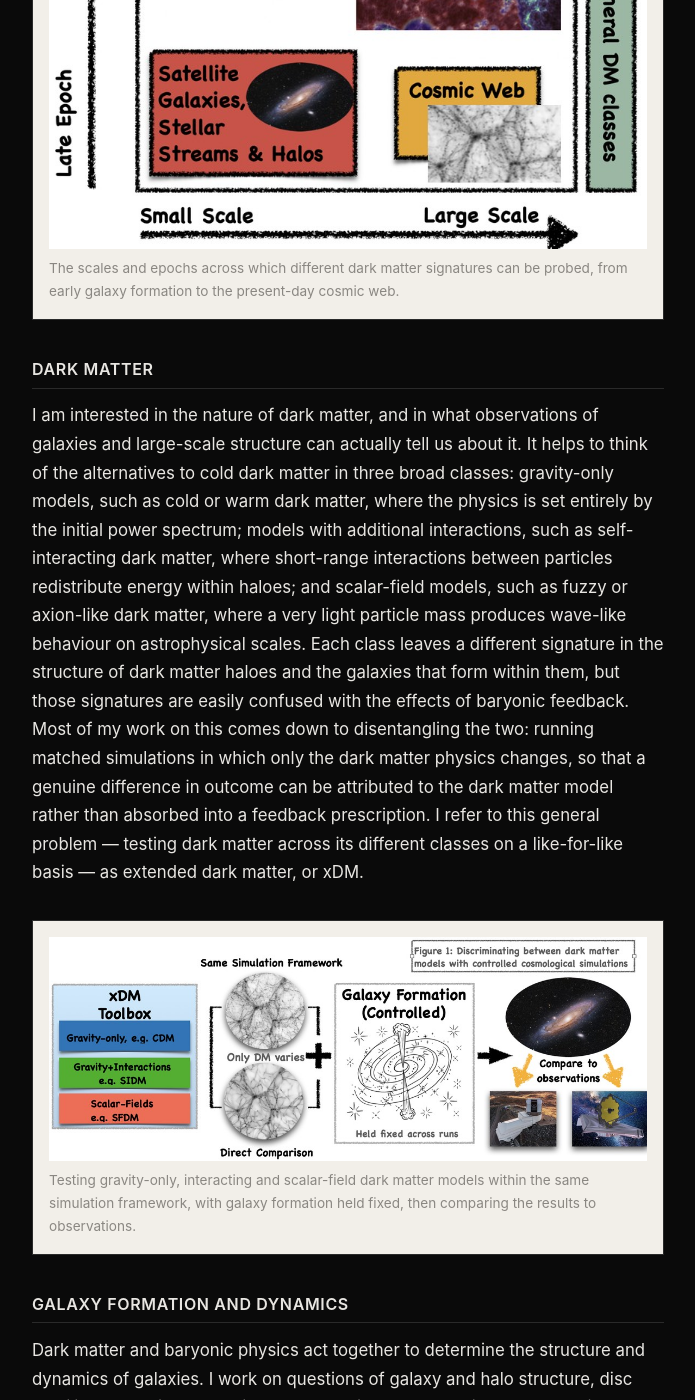
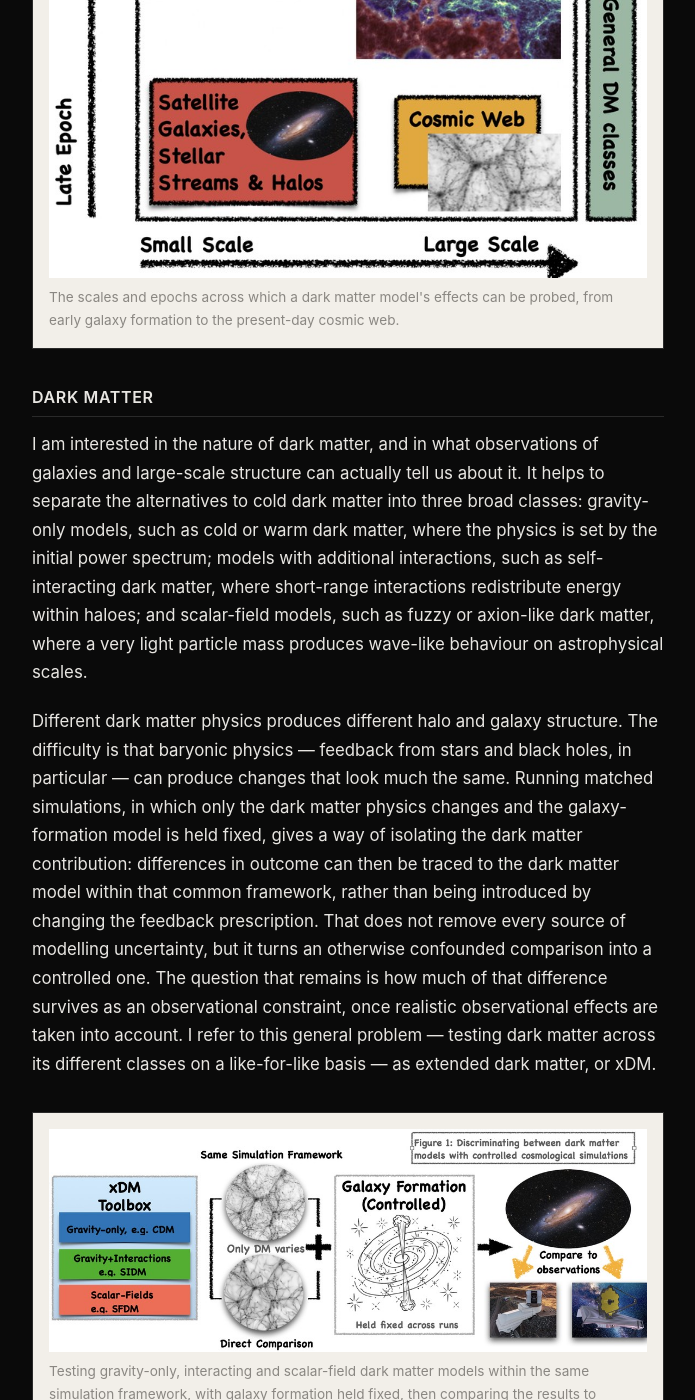
Before and after one commit to doctorcbpower/doctorcbpower.github.io, a Jekyll site: the page built from research.html, in a window 1280 px wide and 1400 px high, scrolled down 727 px. Shown: the whole window, without its empty margins (292-987 px from the left). Built offline with Jekyll 4.4.1, drawn with Linux system fonts in a browser that asks for light colours; some of the changed text lies outside the part shown.

Commit message:
Sharpen the Research page narrative and trim CV-like phrasing

```diff
--- a/research.html
+++ b/research.html
@@ -5,15 +5,17 @@
 ---
 <h1>Research</h1>
 
-  <p>My research sits around a few connected questions: what dark matter is, how it shapes galaxies together with ordinary baryonic physics, and how reliably any of that can be recovered from simulations and observations. The topics below are related rather than separate &mdash; most of what I do touches more than one of them.</p>
+  <p>My research follows one thread from several directions: how different dark matter physics shapes halo and galaxy structure, how baryonic physics can produce changes that look similar, and how much of that difference survives into something we can actually observe and infer. The sections below are related rather than separate &mdash; most of what I do touches more than one of them.</p>
 
   <figure class="figure diagram">
     <img src="images/xdm-scales.jpg" alt="Diagram showing dark matter signatures probed at different cosmic scales and epochs: early galaxy formation and the epoch of reionisation at early times, and satellite galaxies, stellar streams and the cosmic web at late times.">
-    <figcaption>The scales and epochs across which different dark matter signatures can be probed, from early galaxy formation to the present-day cosmic web.</figcaption>
+    <figcaption>The scales and epochs across which a dark matter model's effects can be probed, from early galaxy formation to the present-day cosmic web.</figcaption>
   </figure>
 
   <h2>Dark matter</h2>
-  <p>I am interested in the nature of dark matter, and in what observations of galaxies and large-scale structure can actually tell us about it. It helps to think of the alternatives to cold dark matter in three broad classes: gravity-only models, such as cold or warm dark matter, where the physics is set entirely by the initial power spectrum; models with additional interactions, such as self-interacting dark matter, where short-range interactions between particles redistribute energy within haloes; and scalar-field models, such as fuzzy or axion-like dark matter, where a very light particle mass produces wave-like behaviour on astrophysical scales. Each class leaves a different signature in the structure of dark matter haloes and the galaxies that form within them, but those signatures are easily confused with the effects of baryonic feedback. Most of my work on this comes down to disentangling the two: running matched simulations in which only the dark matter physics changes, so that a genuine difference in outcome can be attributed to the dark matter model rather than absorbed into a feedback prescription. I refer to this general problem &mdash; testing dark matter across its different classes on a like-for-like basis &mdash; as extended dark matter, or xDM.</p>
+  <p>I am interested in the nature of dark matter, and in what observations of galaxies and large-scale structure can actually tell us about it. It helps to separate the alternatives to cold dark matter into three broad classes: gravity-only models, such as cold or warm dark matter, where the physics is set by the initial power spectrum; models with additional interactions, such as self-interacting dark matter, where short-range interactions redistribute energy within haloes; and scalar-field models, such as fuzzy or axion-like dark matter, where a very light particle mass produces wave-like behaviour on astrophysical scales.</p>
+
+  <p>Different dark matter physics produces different halo and galaxy structure. The difficulty is that baryonic physics &mdash; feedback from stars and black holes, in particular &mdash; can produce changes that look much the same. Running matched simulations, in which only the dark matter physics changes and the galaxy-formation model is held fixed, gives a way of isolating the dark matter contribution: differences in outcome can then be traced to the dark matter model within that common framework, rather than being introduced by changing the feedback prescription. That does not remove every source of modelling uncertainty, but it turns an otherwise confounded comparison into a controlled one. The question that remains is how much of that difference survives as an observational constraint, once realistic observational effects are taken into account. I refer to this general problem &mdash; testing dark matter across its different classes on a like-for-like basis &mdash; as extended dark matter, or xDM.</p>
 
   <figure class="figure diagram">
     <img src="images/xdm-toolbox.jpg" alt="Diagram showing the same simulation framework used to model gravity-only, interacting, and scalar-field dark matter, with galaxy formation held fixed, then compared to observations.">
@@ -29,7 +31,7 @@
   </figure>
 
   <h2>Cosmological simulations</h2>
-  <p>Much of this work is done with large cosmological simulations, including zoom simulations of individual haloes. I am interested both in using simulations to answer scientific questions and in the numerical and computational methods that make those calculations tractable in the first place. An early example was establishing the numerical convergence criteria used to judge whether a simulated dark matter halo's inner structure can be trusted (Power et al. 2003), which remains a standard reference in the field.</p>
+  <p>Much of this work is done with large cosmological simulations, including zoom simulations of individual haloes. I am interested both in using simulations to answer scientific questions and in the numerical and computational methods that make those calculations tractable in the first place. An early example was working out the numerical convergence criteria needed to judge whether a simulated dark matter halo's inner structure can be trusted (Power et al. 2003); those criteria are still widely used to set the resolution of cosmological simulations.</p>
 
   <figure class="figure diagram">
     <img src="images/xdm-early-universe.jpg" alt="Diagram showing tests of dark matter in the early Universe, using the epoch of reionisation and high-redshift galaxies observed by JWST, compared against different classes of dark matter model.">
@@ -37,7 +39,7 @@
   </figure>
 
   <h2>Computational astrophysics and scientific infrastructure</h2>
-  <p>I like building things that other researchers can use: simulation infrastructure, scientific software, reproducible computational workflows, and tools that make complicated calculations easier to inspect and extend. Software written with my students and postdocs over the years includes halo-finding and merger-tree codes, tools for predicting the abundance of dark matter haloes, and pipelines for generating synthetic observations from simulated galaxies. This extends to high-performance and GPU computing, and to broader Australian computational-science infrastructure and community efforts &mdash; I sit on the National Computational Merit Allocation Committee and have chaired scientific HPC advisory committees for Astronomy Australia.</p>
+  <p>I like building things other researchers can use: simulation infrastructure, scientific software, reproducible computational workflows, and tools that make complicated calculations easier to inspect and extend. Software written with my students and postdocs over the years includes halo-finding and merger-tree codes, tools for predicting the abundance of dark matter haloes, and pipelines for generating synthetic observations from simulated galaxies. This extends to high-performance and GPU computing. None of it is peripheral to the science: the numerical methods and the infrastructure they run on shape what a simulation can actually tell you, so working on them is part of doing the research rather than a service task alongside it.</p>
 
   <h2>Scientific inference</h2>
   <p>A question that runs through most of the above is where information is lost along the chain from fundamental physics, through simulation and galaxy formation, to what we actually observe and infer. Working out which assumptions matter, and what a given observation can genuinely constrain, is as much a part of the work as any individual result.</p>
```
